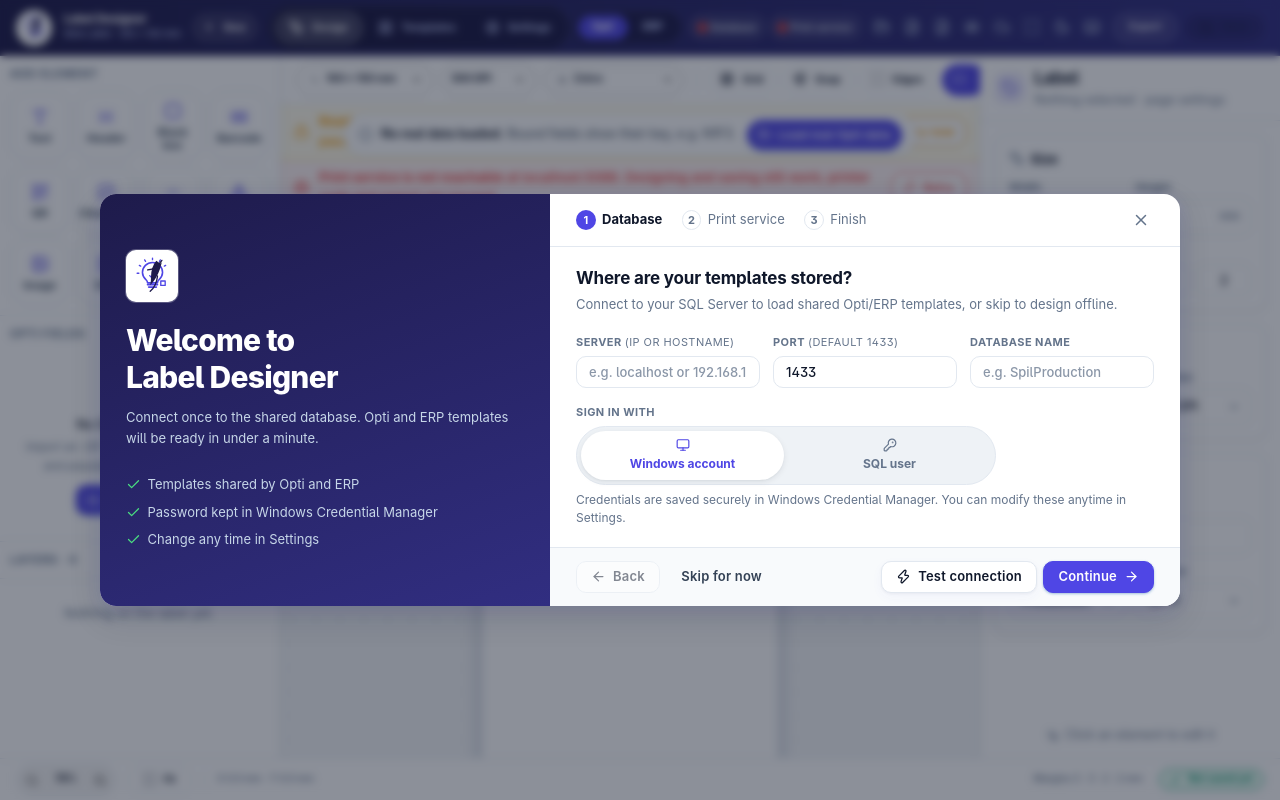
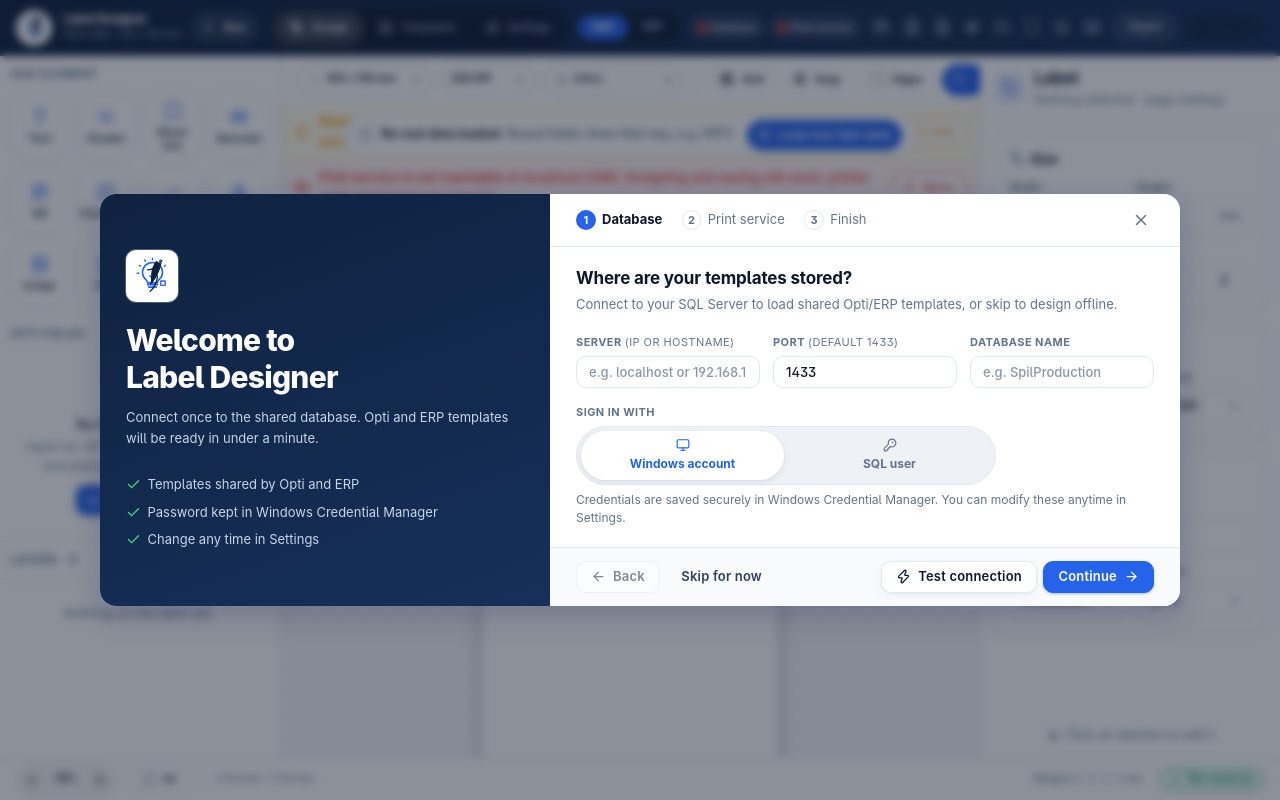
Before and after one commit to Evil-Shown/Label-Crafter, a React (Vite) app: page / in a window 1280 px wide. Built offline with nearby package versions, Linux system fonts and the light colour scheme.

Commit message:
style: restore professional dark navy and royal blue palette

```diff
--- a/src/index.css
+++ b/src/index.css
@@ -8,23 +8,23 @@
    no glass, no glow. Icons Lucide 14-16px. Radius 7/10/16.
    ═══════════════════════════════════════════════════════════════ */
 :root {
-  /* ════ Material Design 3 (Material You / Expressive) Tokens ════ */
-  --nav: #1E1B4B;
-  --nav-end: #312E81;
-  --nav-soft: #4338CA;
-  --nav-ink: #C7D2FE;
+  /* ════ Professional Dark Navy & Royal Blue Design System Tokens ════ */
+  --nav: #0F2240;
+  --nav-end: #16305A;
+  --nav-soft: #1B3557;
+  --nav-ink: #93A3BB;
 
-  /* M3 Primary: Indigo / Electric Blue (#4F46E5 & #6366F1) */
-  --pri: #4F46E5;
-  --pri-hover: #4338CA;
-  --pri-s: rgba(79, 70, 229, 0.12);
-  --pri-line: #A5B4FC;
+  /* Primary: Professional Royal Blue (#2563EB & #1D4ED8) */
+  --pri: #2563EB;
+  --pri-hover: #1D4ED8;
+  --pri-s: rgba(37, 99, 235, 0.12);
+  --pri-line: #93C5FD;
 
-  /* M3 Secondary: Playful Fuchsia / Violet (#9333EA) */
-  --erp: #9333EA;
-  --erp-hover: #7E22CE;
-  --erp-s: rgba(147, 51, 234, 0.12);
-  --erp-line: #D8B4FE;
+  /* Secondary / ERP: Clean Purple/Violet (#7C3AED) */
+  --erp: #7C3AED;
+  --erp-hover: #6D28D9;
+  --erp-s: rgba(124, 58, 237, 0.12);
+  --erp-line: #DDD6FE;
 
   /* M3 Warm Pastel Surfaces & Backgrounds */
   --bg: #EEF2F6;
@@ -103,15 +103,15 @@
   --line: #263352;
   --line-2: #1F2A44;
 
-  --pri: #818CF8;
-  --pri-hover: #A5B4FC;
-  --pri-s: rgba(129, 140, 248, 0.16);
-  --pri-line: #6366F1;
+  --pri: #60A5FA;
+  --pri-hover: #93C5FD;
+  --pri-s: rgba(37, 99, 235, 0.16);
+  --pri-line: #3B82F6;
 
-  --erp: #C084FC;
-  --erp-hover: #D8B4FE;
-  --erp-s: rgba(192, 132, 252, 0.16);
-  --erp-line: #A855F7;
+  --erp: #A78BFA;
+  --erp-hover: #C4B5FD;
+  --erp-s: rgba(124, 58, 237, 0.16);
+  --erp-line: #8B5CF6;
 
   --tx: #F8FAFC;
   --tx-2: #CBD5E1;
@@ -127,8 +127,8 @@
   --err-s: rgba(248, 113, 113, 0.16);
   --err-line: #EF4444;
 
-  --nav-soft: #312E81;
-  --nav-ink: #C7D2FE;
+  --nav-soft: #1B3557;
+  --nav-ink: #93A3BB;
   --lc-canvas-bg: #080D1A;
   --lc-canvas-dot: #263352;
 
--- a/src/theme/muiTheme.js
+++ b/src/theme/muiTheme.js
@@ -7,15 +7,15 @@
     palette: {
       mode: isDark ? 'dark' : 'light',
       primary: {
-        main: isDark ? '#818CF8' : '#4F46E5',
-        light: isDark ? 'rgba(129, 140, 248, 0.2)' : 'rgba(79, 70, 229, 0.12)',
-        dark: isDark ? '#4F46E5' : '#3730A3',
+        main: isDark ? '#60A5FA' : '#2563EB',
+        light: isDark ? 'rgba(37, 99, 235, 0.22)' : 'rgba(37, 99, 235, 0.12)',
+        dark: isDark ? '#2563EB' : '#1D4ED8',
         contrastText: '#FFFFFF',
       },
       secondary: {
-        main: isDark ? '#C084FC' : '#9333EA',
-        light: isDark ? 'rgba(192, 132, 252, 0.2)' : 'rgba(147, 51, 234, 0.12)',
-        dark: '#6B21A8',
+        main: isDark ? '#A78BFA' : '#7C3AED',
+        light: isDark ? 'rgba(124, 58, 237, 0.2)' : 'rgba(124, 58, 237, 0.12)',
+        dark: '#5B21B6',
         contrastText: '#FFFFFF',
       },
       background: {
--- a/src/ui/StartupSplashScreen.jsx
+++ b/src/ui/StartupSplashScreen.jsx
@@ -94,7 +94,7 @@
             width: 540,
             height: 380,
             borderRadius: '50%',
-            background: 'radial-gradient(circle, rgba(99, 102, 241, 0.22) 0%, rgba(129, 140, 248, 0.06) 50%, transparent 75%)',
+            background: 'radial-gradient(circle, rgba(37, 99, 235, 0.25) 0%, rgba(59, 130, 246, 0.08) 50%, transparent 75%)',
             filter: 'blur(70px)',
             pointerEvents: 'none',
           }}
@@ -178,11 +178,11 @@
                 width: 22,
                 height: 22,
                 borderRadius: '50%',
-                bgcolor: '#4F46E5',
+                bgcolor: '#2563EB',
                 display: 'flex',
                 alignItems: 'center',
                 justifyContent: 'center',
-                boxShadow: '0 2px 8px rgba(79, 70, 229, 0.6)',
+                boxShadow: '0 2px 8px rgba(37, 99, 235, 0.6)',
               }}
             >
               <Sparkles size={12} color="#FFFFFF" />
@@ -340,7 +340,7 @@
                   bgcolor: 'rgba(255, 255, 255, 0.08)',
                   '& .MuiLinearProgress-bar': {
                     borderRadius: 9999,
-                    background: 'linear-gradient(90deg, #4F46E5 0%, #818CF8 60%, #C084FC 100%)',
+                    background: 'linear-gradient(90deg, #2563EB 0%, #3B82F6 60%, #60A5FA 100%)',
                     transition: 'transform 0.4s cubic-bezier(0.4, 0, 0.2, 1)',
                   },
                 }}
```
